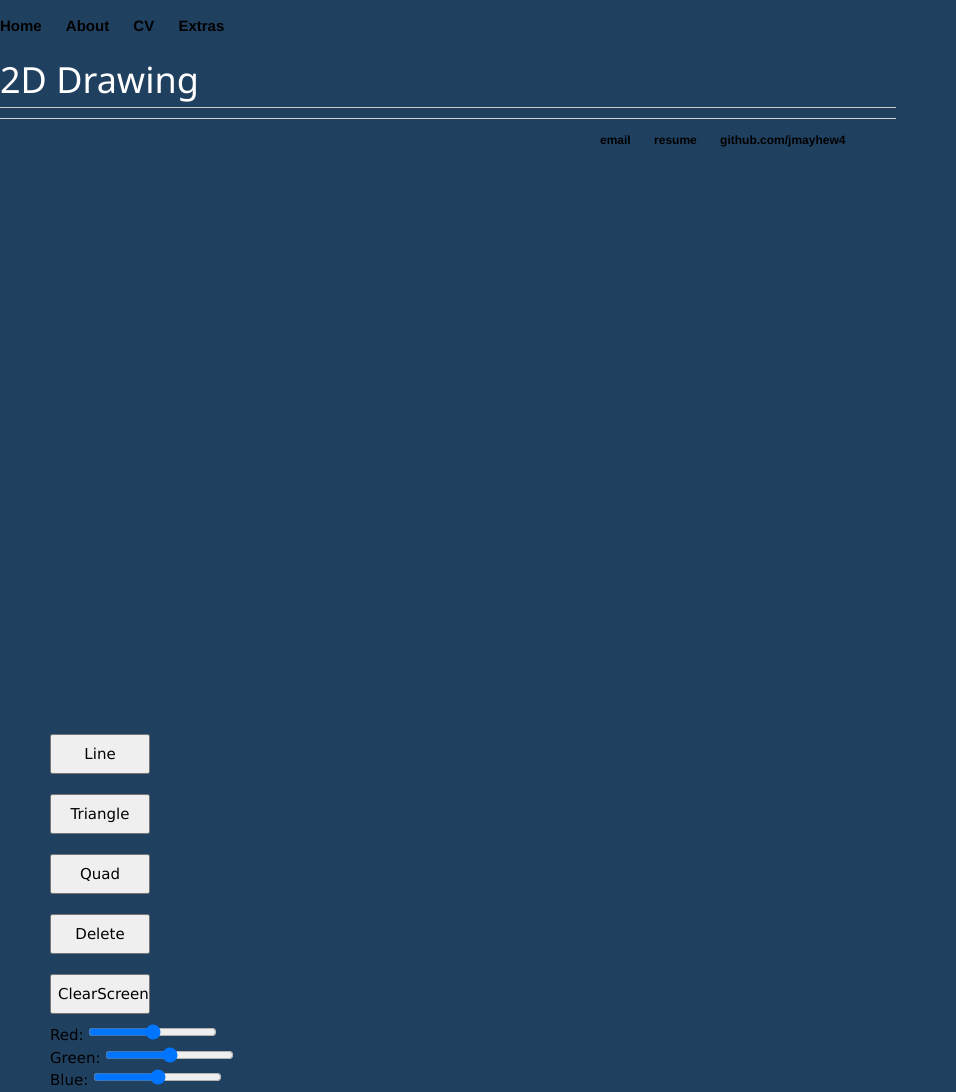
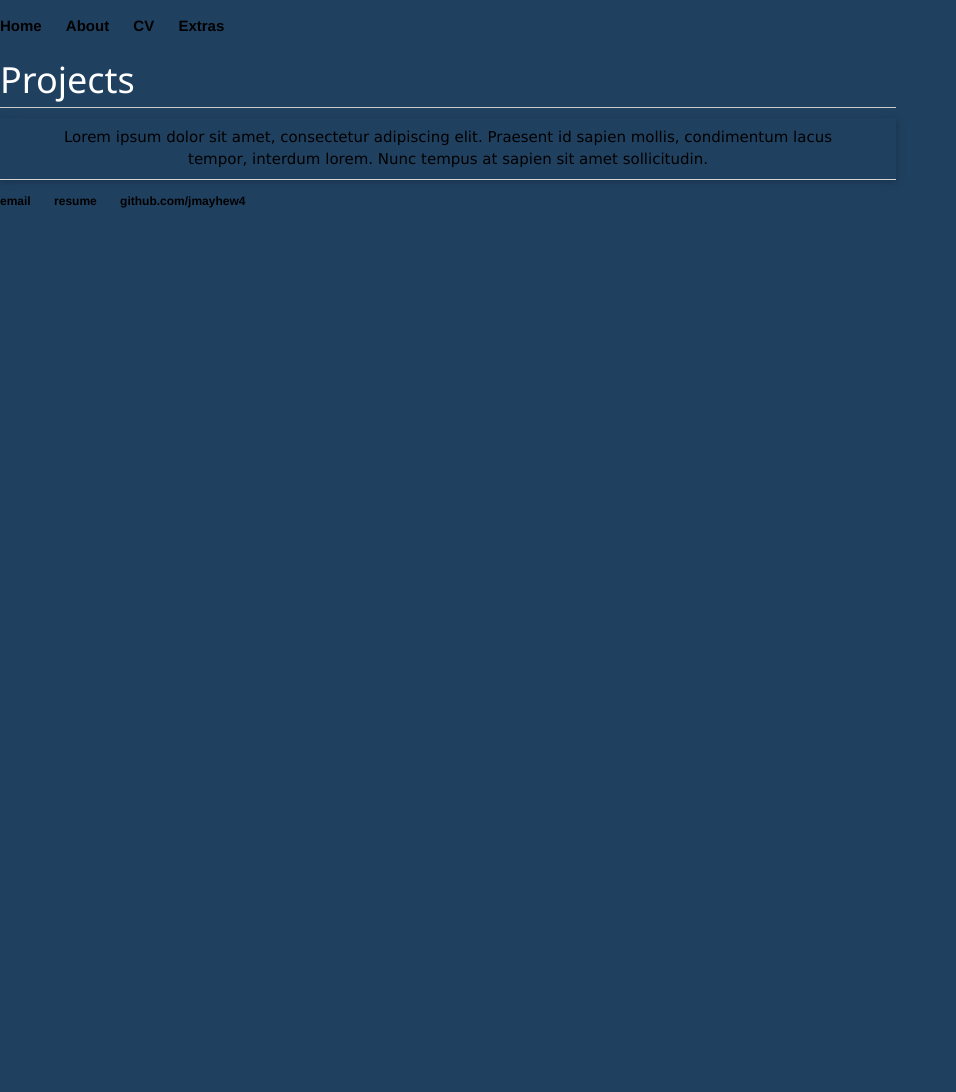
Before and after one commit to jmayhew4/jmayhew4.github.io, a Jekyll site: the page built from extras/index.html, in a window 1280 px wide. Shown: the whole page, without its empty margins (0-956 px from the left). Built offline with Jekyll 4.4.1, drawn with Linux system fonts in a browser that asks for light colours; nearby versions of some CDN libraries; library files that are not in the unit come from our copies; comment, search, counter and statistics services are not loaded; after the commit the page ends 900 px from its top, so only the background shows below that.

Commit message:
Update index.html

```diff
--- a/extras/index.html
+++ b/extras/index.html
@@ -4,68 +4,14 @@ title: Extras
 ---
 
 <div class="extras">
-
-        <!-- This page was a project I had worked on while in school. I did not create the shaders myself,
-             but I did do the work to make the drawing happen. Just thought I'd share this neat thing I worked on.
-          -->
-        <script id="vertex-shader" type="x-shader/x-vertex">
-
-            attribute vec4 a_Position;
-
-            void main()
-                {
-                gl_Position = a_Position;
-                gl_PointSize = 15.0;
-                }
-        </script>
-
-        <script id="fragment-shader" type="x-shader/x-fragment">
-
-            precision mediump float;
-            uniform vec4 u_FragColor;
-
-            void main()
-                {
-                gl_FragColor = u_FragColor;
-                }
-        </script>
-
-    <body onload="main()">
-        <!-- create canvas -->
-        <h1 id = "App_Title">2D Drawing</h1>
-
-        <div style="float:left">
-            <canvas id="webgl" width="600" height="600">
-                Please use a browser that supports "canvas"
-            </canvas>
-        </div>
-
-        <!-- create GUI components -->
-        <div style="width:300px; float:left; margin-left:50px;">
-            <!-- buttons
-                 Student Note: See https://developer.mozilla.org/en-US/docs/Web/HTML/Element/button
-              -->
-            <button id = "LineButton" style="margin-bottom:10px;margin-top:10px;height:40px; width:100px">Line</button><br>
-            <button id = "TriangleButton" style="margin-bottom:10px;margin-top:10px;height:40px; width:100px">Triangle</button><br>
-            <button id = "QuadButton" style="margin-bottom:10px;margin-top:10px;height:40px; width:100px">Quad</button><br>
-            <button id = "DeleteButton" style="margin-bottom:10px;margin-top:10px;height:40px; width:100px">Delete</button><br>
-            <button id = "ClearScreenButton" style="margin-bottom:10px;margin-top:10px;height:40px; width:100px">ClearScreen</button><br>
-            <!-- sliders
-                 See https://www.w3.org/wiki/HTML/Elements/input/range
-              -->
-            Red: <input type="range" id="RedRange"><br>
-            Green: <input type="range" id="GreenRange"><br>
-            Blue: <input type="range" id="BlueRange"><br>
-        </div>
-
-        <!-- load JS scripts -->
-        <script src="../lib/webgl-utils.js"></script>
-        <script src="../lib/webgl-debug.js"></script>
-        <script src="../lib/cuon-utils.js"></script>
-        <script src="../lib/uncc_webgl_utils/uncc_webgl_utils.js"></script>
-        <script src="math2D.js"></script>
-        <script src="2D Drawing.js"></script>
-    </body>
+<h1>Projects</h1>
+<div class="info w3-card">
+                <div class="w3-container w3-center">
+                    <ul class="w3-ul">
+                        <li>Lorem ipsum dolor sit amet, consectetur adipiscing elit. Praesent id sapien mollis, condimentum lacus tempor, interdum lorem. Nunc tempus at sapien sit amet sollicitudin.</li>
+                    </ul>
+                </div>
+            </div>
 
 
 </div>
```
